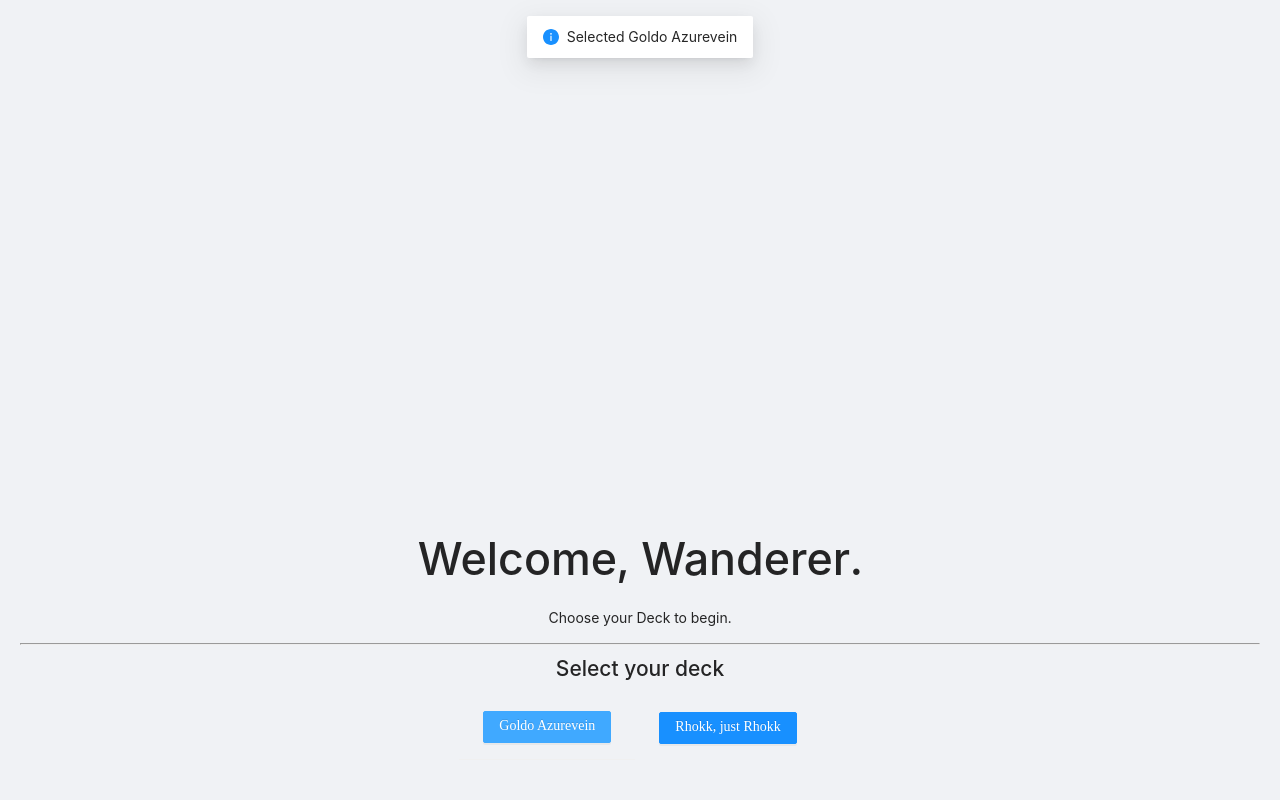
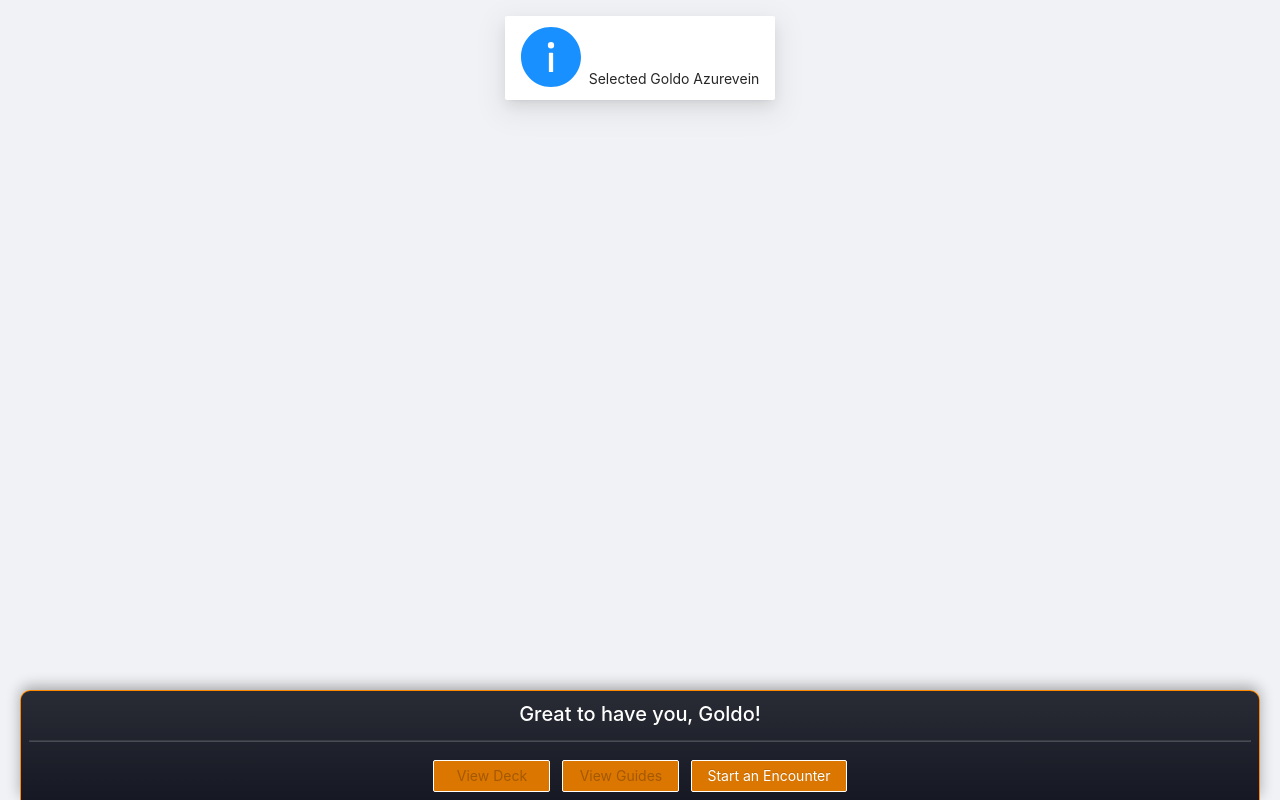
Before and after one commit to michaeljharrison/wanderer, a Vue app: page / in a window 1280 px wide. Both pictures are taken after a click on the button "Goldo Azurevein". Built offline with nearby package versions, Linux system fonts and the light colour scheme.

Commit message:
UI Overhaul --- - Move to new UI based on mock ups (partial) - Add new colorrs and styles. - Add new state management

```diff
--- a/src/App.vue
+++ b/src/App.vue
@@ -1,8 +1,7 @@
 <template>
   <a-layout>
-
     <a-layout-content>
-      <div v-if="currentState === STATES.WELCOME">
+      <div v-if="currentState === STATES.WELCOME || currentState === STATES.RESTING" class="menu">
         <home></home>
       </div>
       <div v-else-if="currentState === STATES.ENCOUNTER">
@@ -42,9 +41,7 @@ export default {
       this.$store.commit('toggleDrawer')
     },
 
-    startEncounter: function () {
-      this.$store.commit('toggleActiveEncounter')
-    },
+
 
     onClose: function () {
       this.$store.commit('toggleDrawer')
--- a/src/components/Card.vue
+++ b/src/components/Card.vue
@@ -2,6 +2,7 @@
 <template>
     <div v-if="card" class="cardRoot">
         <div class="top">
+            <Logo></Logo>
             <h2>{{ card?.Name }}</h2>
             <h5>{{ card?.Traits }}</h5>
         </div>
@@ -17,6 +18,7 @@
 
 <script>
 import { message } from 'ant-design-vue';
+import Logo from '../assets/icons/Proficiencies/BA01.svg?component'
 import { mapGetters } from 'vuex'
 export default {
     name: 'Card',
@@ -36,8 +38,16 @@ export default {
     computed: {
         ...mapGetters(['deckList', 'drawerOpen'])
     },
+    components: {
+        Logo
+    }
 }
 </script>
 
 <style  lang="scss">
+svg {
+    width: 60px;
+  height: 60px;
+}
+
 </style>
--- a/src/components/DeckList.vue
+++ b/src/components/DeckList.vue
@@ -1,7 +1,6 @@
 
 <template>
     <div class="deckListRoot">
-        <h2> Select your deck</h2>
         <a-list size="large" :data-source="deckList">
             <template #renderItem="{ item }">
                 <a-list-item><a-button type="primary" @click="selectDeck(item)">
@@ -55,7 +54,7 @@ export default {
     flex-shrink:1;
     padding: 0px;
     .ant-list-item {
-
+        border-bottom: 0px;
     }
   }
   h2 {
--- a/src/components/Hand.vue
+++ b/src/components/Hand.vue
@@ -21,11 +21,6 @@ export default {
         }
     },
     methods: {
-        selectDeck(deck) {
-            this.$store.commit('setDeck', deck)
-            this.$store.commit('toggleDrawer')
-            message.info(`Selected ${deck.name}`);
-        }
     },
     computed:
         mapState(['activeHand']),
@@ -40,5 +35,4 @@ export default {
     margin-top: 20px;
         display: flex;
         flex-direction: row;
-        flex-wrap:wrap;
 }</style>
--- a/src/store/index.js
+++ b/src/store/index.js
@@ -51,6 +51,7 @@ export const store = createStore({
   mutations: {
     setDeck(state, newDeck) {
       state.currentDeck = newDeck;
+      state.currentState = STATES.RESTING;
     },
     setDeckList(state, newDeckList) {
       state.deckList = newDeckList;
@@ -58,17 +59,20 @@ export const store = createStore({
     toggleDrawer(state) {
       state.drawerOpen = !state.drawerOpen;
     },
-    toggleActiveEncounter(state) {
-      if(state.activeEncounter) {
-        // Wipe existing encounter.
-        state.activeHand = [];
-        state.activeDeck = [];
-        state.activeDiscard = [];
-      }
-      state.activeEncounter = !state.activeEncounter;
-      // First 'shuffle' the deck.a
-      console.log(state)
+    startNewEncounter(state) {
+      state.currentState = STATES.ENCOUNTER;
+      state.activeEncounter = true;
+      state.activeHand = [];
+      state.activeDeck = [];
+      state.activeDiscard = [];
       state.activeDeck = _.clone(state.currentDeck.deck, true).sort(() => 0.5 - Math.random());
+    },
+    endEncounter(state) {
+      state.currentState = STATES.RESTING;
+      state.activeEncounter = false;
+      state.activeHand = [];
+      state.activeDeck = [];
+      state.activeDiscard = [];
     },
     draw(state) {
       console.log(state.activeDeck);
--- a/src/style.scss
+++ b/src/style.scss
@@ -5,8 +5,8 @@ $light-orange: #FEA237;
 $red: #fF3d00;
 $black: #001529;
 $orangeGradient: radial-gradient(81.88% 81.88% at 50% 81.88%, #FF3D00 0%, #FFA800 100%);
-
-
+$darkGradient: linear-gradient(180deg, #292B35 0%, #161823 100%);
+$redGradient: radial-gradient(100% 100% at 50% 100%, #841800 0%, #570200 100%);
 :root {
   font-family: Arvo, 'Arvo', Inter, system-ui, Avenir, Helvetica, Arial, sans-serif;
   line-height: 1.5;
@@ -38,11 +38,6 @@ body {
   place-items: center;
   min-width: 320px;
   min-height: 100vh;
-}
-
-h1 {
-  font-size: 3.2em;
-  line-height: 1.1;
 }
 
 button {
@@ -95,9 +90,14 @@ button:focus-visible {
 }
 
 h1, h2, h3, h4 {
+  color: white !important;
   font-family: Colus, 'Colus Regular', Inter, system-ui, Avenir, Helvetica, Arial, sans-serif;
 }
+h1 {
+  font-size: 20px;
+}
 p {
+  color: white !important;
   font-family: Arvo, 'Arvo Regular', Inter, system-ui, Avenir, Helvetica, Arial, sans-serif;
 }
 
@@ -109,11 +109,13 @@ p {
   justify-content: flex-start;
   align-items: center;
   border-radius: 20px;
-  width: 280px;
-  height: 400px;
+  max-width: 220px;
+  max-height: 308px;
+  min-width: 220px;
+  min-height: 308px;
   margin-bottom: 10px;
   margin-right: 10px;
-  background-color: $grey;
+  background: $redGradient;
   border: 4px solid $dark_grey;
 
   .top {
@@ -122,7 +124,7 @@ p {
       justify-content: flex-end;
       padding-top: 10px;
       padding-bottom: 10px;
-      min-height: 40%;
+      min-height: 48%;
       h1,
       h2,
       h3,
@@ -139,16 +141,22 @@ p {
       justify-content: center;
       padding-top: 20px;
       padding-bottom: 10px;
+      padding-left: 6px;
+      padding-right: 6px;
       background-color: white;
       flex-grow: 1;
       border-radius: 20px;
+      overflow-y: auto;
       .subtle {
+        color: black !important;
           margin-bottom: auto;
-          font-size: 10px;
+          font-size: 7px;
       }
       .description {
+        color: black !important;
           margin-top: auto;
           margin-bottom: auto;
+          font-size: 9px;
       }
   }
 }
@@ -159,12 +167,18 @@ p {
 }
 
 .ant-layout-content {
+  .menu {
+    background: $darkGradient;
+    border: 1px solid #FF8A00;
+    border-bottom: 0px;
+    box-shadow: 0px -4px 14px rgba(0, 0, 0, 0.3);
+    border-radius: 10px 10px 0px 0px;
+  }
   margin-top: auto;
   display: flex;
   flex-direction: column;
   justify-content: flex-end;
   padding-top: 40px;
-  padding-bottom: 40px;
   padding-left: 20px;
   padding-right: 20px;
   overflow-y: scroll;
@@ -216,9 +230,12 @@ svg.logo {
   min-width: 117px;
   height: 40px;
   padding: 10px;
-  background: $orange;
-  border: 1px solid #FFFFFF;
+  background: $orange !important;
+  border: 1px solid #FFFFFF !important;
   border-radius: 2px;
+  margin-left: 6px;
+  margin-right: 6px;
+
   p {
 
       font-family: 'Arvo';
--- a/src/views/Encounter.vue
+++ b/src/views/Encounter.vue
@@ -1,18 +1,75 @@
 <template>
-    <div class="viewEncounterRoot">
-        Encounter.
+    <div v-if="currentState === STATES.ENCOUNTER" class="viewEncounterRoot row">
+        <div class="leftButtons column">
+            <a-button type="primary" @click="draw">Draw a Card</a-button>
+            <a-button type="primary" @click="endEncounter">End Encounter</a-button>
+        </div>
+        <div class="handWrapper">
+            <hand></hand>
+        </div>
+
+        <div class="rightButtons column">
+            <a-button type="primary" disabled>Encounter Guide</a-button>
+        </div>
+
     </div>
 </template>
 
 <script>
+import { STATES } from '../store';
+import { mapState } from 'vuex';
+import { message } from 'ant-design-vue';
+import Hand from '../components/Hand.vue';
 export default {
+  components: { Hand },
+
     name: 'Encounter',
+    computed:
+    mapState(['currentDeck', 'activeEncounter', 'currentState']),
     setup() {
 
+    },
+    data() {
+        return {
+            STATES
+        }
+    },
+    methods: {
+        endEncounter: function () {
+            message.info(`Ending encounter.`);
+            this.$store.commit('endEncounter')
+        },
+        draw: function () {
+            this.$store.commit('draw')
+        }
     },
 }
 </script>
 
 <style lang="scss" scoped>
+.viewEncounterRoot {
+    max-height: 355px;
+    width: 100%;
+    max-width: 100vw;
 
+    .column {
+        min-height:355px;
+        justify-content: flex-end;
+        .ant-btn {
+            width: 100%;
+            margin-top: 6px;
+        }
+    }
+    .leftButtons {
+        .ant-btn {
+
+        }
+    }
+    .handWrapper {
+        margin-left: 6px;
+        margin-right: 6px;
+        overflow-x: auto;
+        overflow-y: hidden;
+    }
+}
 </style>
--- a/src/views/Home.vue
+++ b/src/views/Home.vue
@@ -1,23 +1,62 @@
 <template>
-    <div class="viewHomeRoot">
+    <div v-if="currentState === STATES.WELCOME" class="viewHomeRoot">
         <h1>Welcome, Wanderer.</h1>
         <p>Choose your Deck to begin.</p>
         <hr/>
         <deck-list></deck-list>
+        <a-button disabled>View All Cards</a-button>
+    </div>
+    <div v-else-if="currentState === STATES.RESTING" class="viewHomeRoot">
+        <h1>Great to have you, {{getFirstName(currentDeck.name)}}!</h1>
+        <hr style="margin-bottom: 18px;"/>
+        <a-button type="primary" disabled @click="viewDeck">View Deck</a-button>
+        <a-button type="primary" disabled>View Guides</a-button>
+        <a-button type="primary" @click="startEncounter" >Start an Encounter</a-button>
     </div>
 </template>
 
 <script>
 import DeckList from '../components/DeckList.vue'
+import { STATES } from '../store';
+import { mapState } from 'vuex';
+import { message } from 'ant-design-vue';
 export default {
   components: { DeckList },
     name: 'Home',
+    computed:
+    mapState(['currentDeck', 'activeEncounter', 'currentState']),
     setup() {
 
+    },
+    data() {
+        return {
+            STATES
+        }
+    },
+    methods: {
+        getFirstName: function (fullName) {
+            const words = fullName.split(' ');
+            if(words && words[0])
+                return words[0].replace(/\W/g, "")
+            else
+                return fullName
+        },
+        viewDeck: function () {
+            this.$store.commit('viewDeck')
+        },
+        startEncounter: function () {
+            message.info(`Starting new encounter.`);
+            this.$store.commit('startNewEncounter')
+        },
     },
 }
 </script>
 
 <style lang="scss" scoped>
-
+.viewHomeRoot {
+    padding: 8px;
+}
+hr {
+    opacity: 0.2
+}
 </style>
```
Also changed, not shown: src/components/HelloWorld.vue (deleted, +0 -36 lines), src/assets/icons/Proficiencies/BA01.svg, 1 other file (tests, documents, lock files or other folders).
